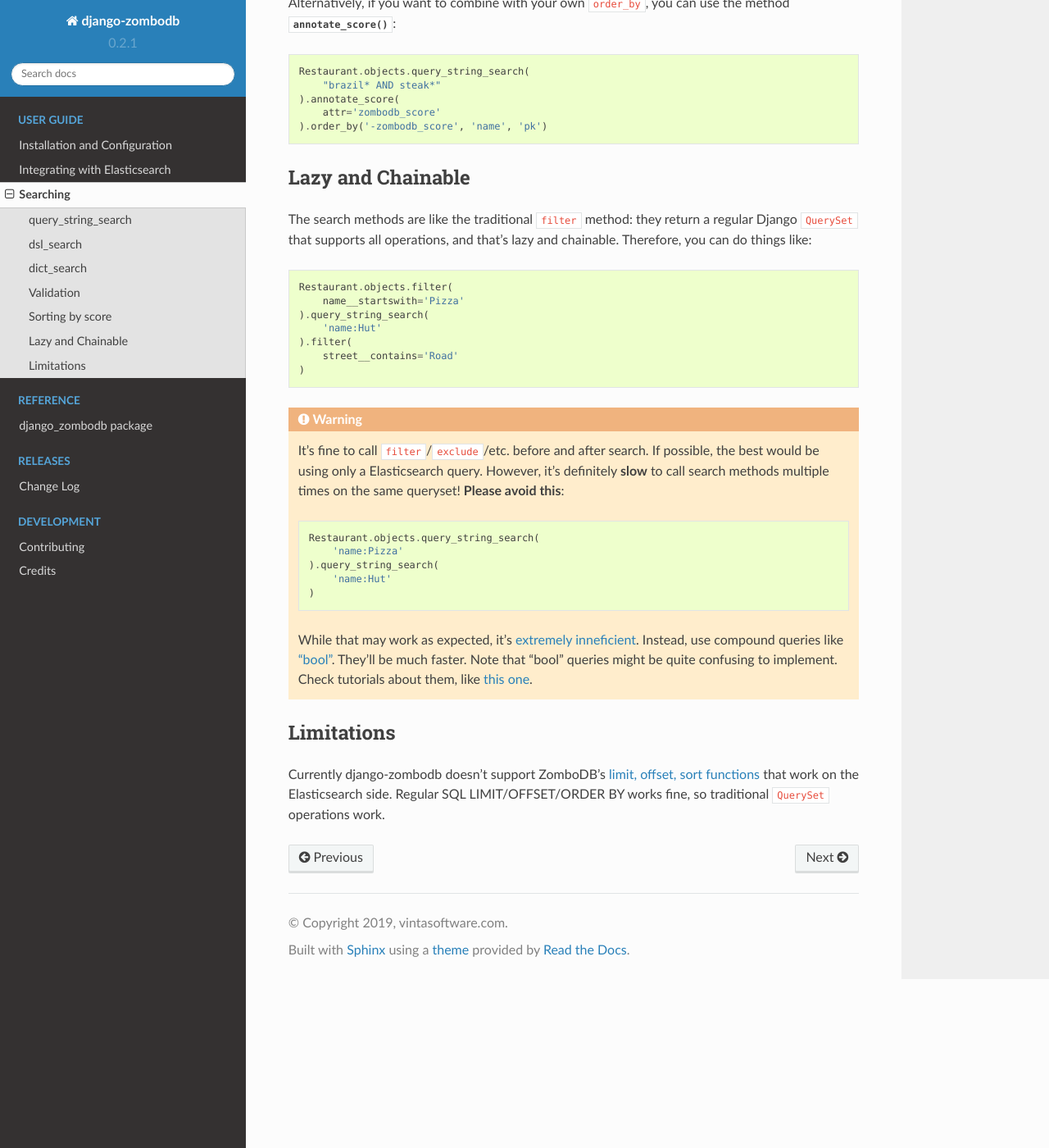
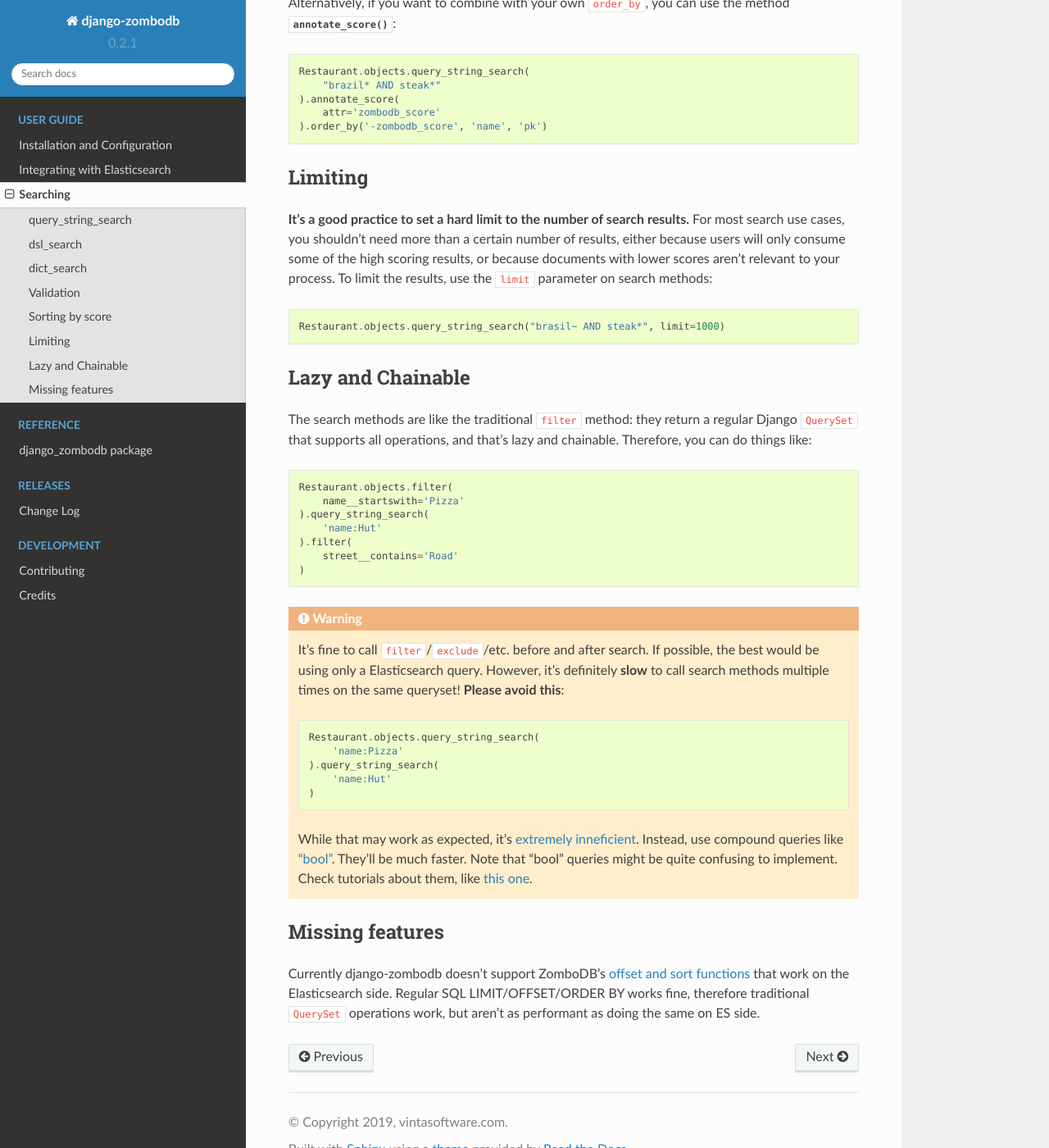
Before and after one commit to vintasoftware/django-zombodb, a Sphinx documentation site: the page built from docs/searching.rst, in a window 1280 px wide and 1400 px high, scrolled down 1602 px. Shown: the whole window at 82% size. Built offline with Sphinx 7.4.7 and the Read the Docs theme 2.0.0, drawn with Linux system fonts in a browser that asks for light colours.

Commit message:
Documentation for limit

```diff
--- a/docs/searching.rst
+++ b/docs/searching.rst
@@ -73,6 +73,15 @@ Alternatively, if you want to combine with your own ``order_by``, you can use th
         attr='zombodb_score'
     ).order_by('-zombodb_score', 'name', 'pk')
 
+Limiting
+--------
+
+**It's a good practice to set a hard limit to the number of search results.** For most search use cases, you shouldn't need more than a certain number of results, either because users will only consume some of the high scoring results, or because documents with lower scores aren't relevant to your process. To limit the results, use the ``limit`` parameter on search methods:
+
+.. code-block:: python
+
+    Restaurant.objects.query_string_search("brasil~ AND steak*", limit=1000)
+
 Lazy and Chainable
 ------------------
 
@@ -102,7 +111,8 @@ The search methods are like the traditional ``filter`` method: they return a reg
 
     While that may work as expected, it's `extremely inneficient <https://github.com/zombodb/zombodb/issues/335>`_. Instead, use compound queries like `"bool" <https://www.elastic.co/guide/en/elasticsearch/reference/current/query-dsl-bool-query.html#query-dsl-bool-query>`_. They'll be much faster. Note that "bool" queries might be quite confusing to implement. Check tutorials about them, like `this one <https://engineering.carsguide.com.au/elasticsearch-demystifying-the-bool-query-11da737a4efb>`_.
 
-Limitations
------------
 
-Currently django-zombodb doesn't support ZomboDB's `limit, offset, sort functions <https://github.com/zombodb/zombodb/blob/master/QUERY-DSL.md#sort-and-limit-functions>`_ that work on the Elasticsearch side. Regular SQL LIMIT/OFFSET/ORDER BY works fine, so traditional ``QuerySet`` operations work.
+Missing features
+----------------
+
+Currently django-zombodb doesn't support ZomboDB's `offset and sort functions <https://github.com/zombodb/zombodb/blob/master/QUERY-DSL.md#sort-and-limit-functions>`_ that work on the Elasticsearch side. Regular SQL LIMIT/OFFSET/ORDER BY works fine, therefore traditional ``QuerySet`` operations work, but aren't as performant as doing the same on ES side.
```
Also changed, not shown: docs/django_zombodb.rst (+8 -0 lines).
